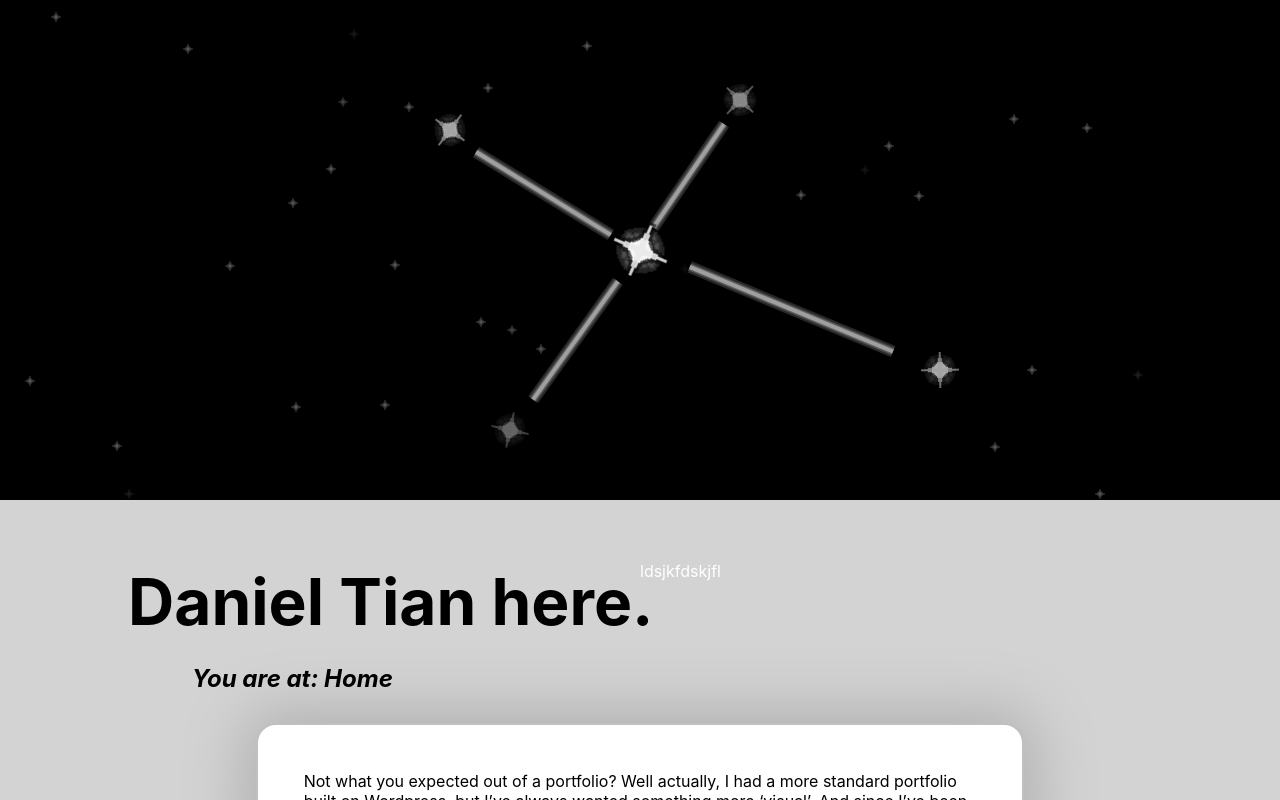
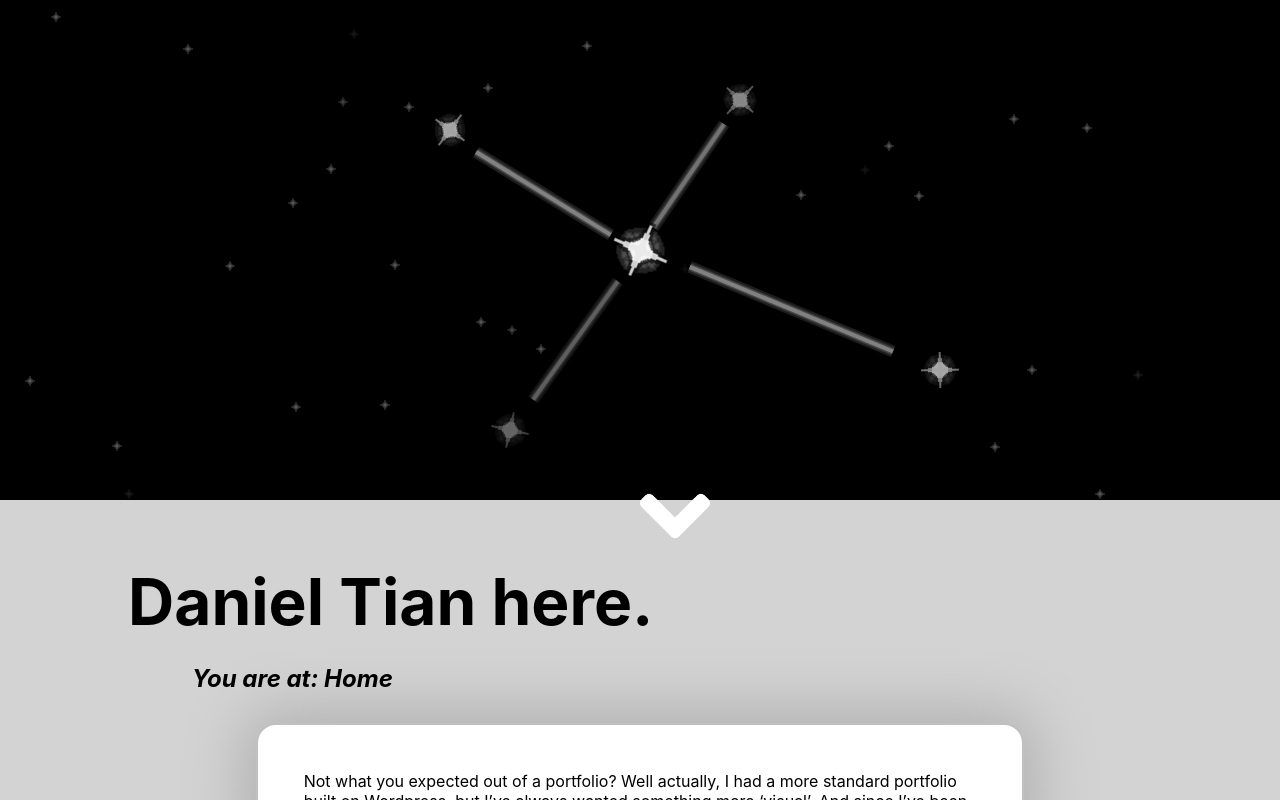
Before and after one commit to dqanxy-umich/portfolio-website, a React (Create React App) app: page / in a window 1280 px wide. Both pictures are taken after a click on the picture 640 px from the left and 250 px from the top of the page. Shown: the top 800 px of the page. Built offline with nearby package versions, Linux system fonts and the light colour scheme.

Commit message:
Swapped Notif sprite and added fade to starlines

```diff
--- a/src/StarLine/StarLineModel.ts
+++ b/src/StarLine/StarLineModel.ts
@@ -80,11 +80,13 @@ export default class StarLineModel {
         this.offsetY1 += this.veloY1;
         this.offsetY2 += this.veloY2;
 
-        if(this.opacityTimer<=200) this.opacity = .6;
-        if(this.opacityTimer<=180) this.opacity = 1;
-        if(this.opacityTimer<=160) this.opacity=.6
-        if(this.opacityTimer<=40) this.opacity = 1;
-        if(this.opacityTimer<=20) this.opacity = .6;
+        this.opacity = Math.min(Math.min(this.childStar.opacity,this.parentStar.opacity)+.2,1)
+
+        if(this.opacityTimer<=200) this.opacity *= .6;
+        if(this.opacityTimer<=180) this.opacity *= 1;
+        if(this.opacityTimer<=160) this.opacity *=.6
+        if(this.opacityTimer<=40) this.opacity *= 1;
+        if(this.opacityTimer<=20) this.opacity *= .6;
         if(this.opacityTimer<=0){
             this.opacity = 1;
             this.opacityTimer = Math.random()*1000+500;
--- a/src/Starmap.css
+++ b/src/Starmap.css
@@ -53,9 +53,12 @@
 .notif-down{
 
     position: absolute;
-    top:70%;
-    margin-left:50%;
+    top:60%;
+    left:50%-35px;
+    width:70px;
+    height:70px;
     color: white;
+
 
 
   animation: jumpInfinite 1.5s infinite;
--- a/src/Starmap/StarmapComponent.tsx
+++ b/src/Starmap/StarmapComponent.tsx
@@ -11,6 +11,8 @@ import StarModel from "../Star/StarModel";
 import StarLine from '../StarLine/StarLine';
 import StarLineModel from '../StarLine/StarLineModel';
 import EventBus from '../EventBus';
+
+import chevronimg from "../sprites/chevron.png";
 
 interface IStarMapProps {
 }
@@ -167,7 +169,7 @@ export default class StarmapComponent extends Component<IStarMapProps,IStarMapSt
                 <p style = {{position:"absolute",height:0}}>{StarmapComponent.x},{StarmapComponent.y}</p>
                 {starsLines}
                 {stars}
-                {this.state.showNotif && <p className='notif-down'>ldsjkfdskjfl</p>}
+                {this.state.showNotif && <img className='notif-down' src={chevronimg}></img>}
             </div>
         );
     }
```
Also changed, not shown: src/sprites/chevron.png (added).
